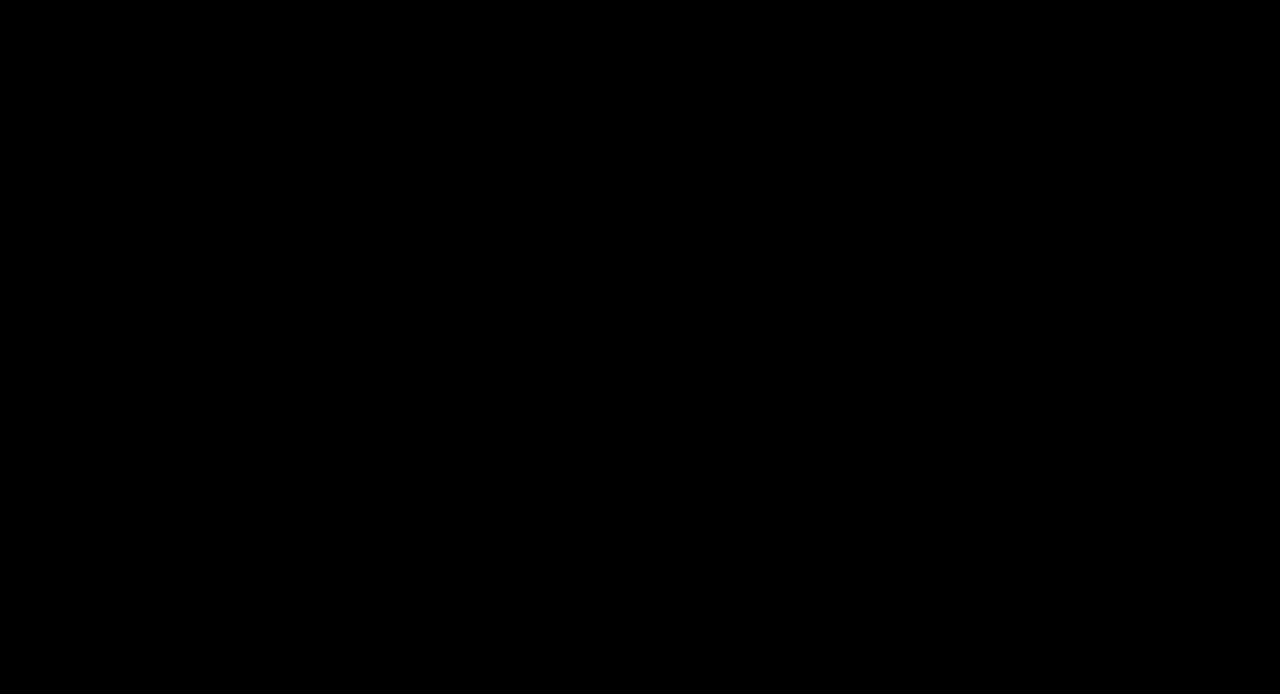
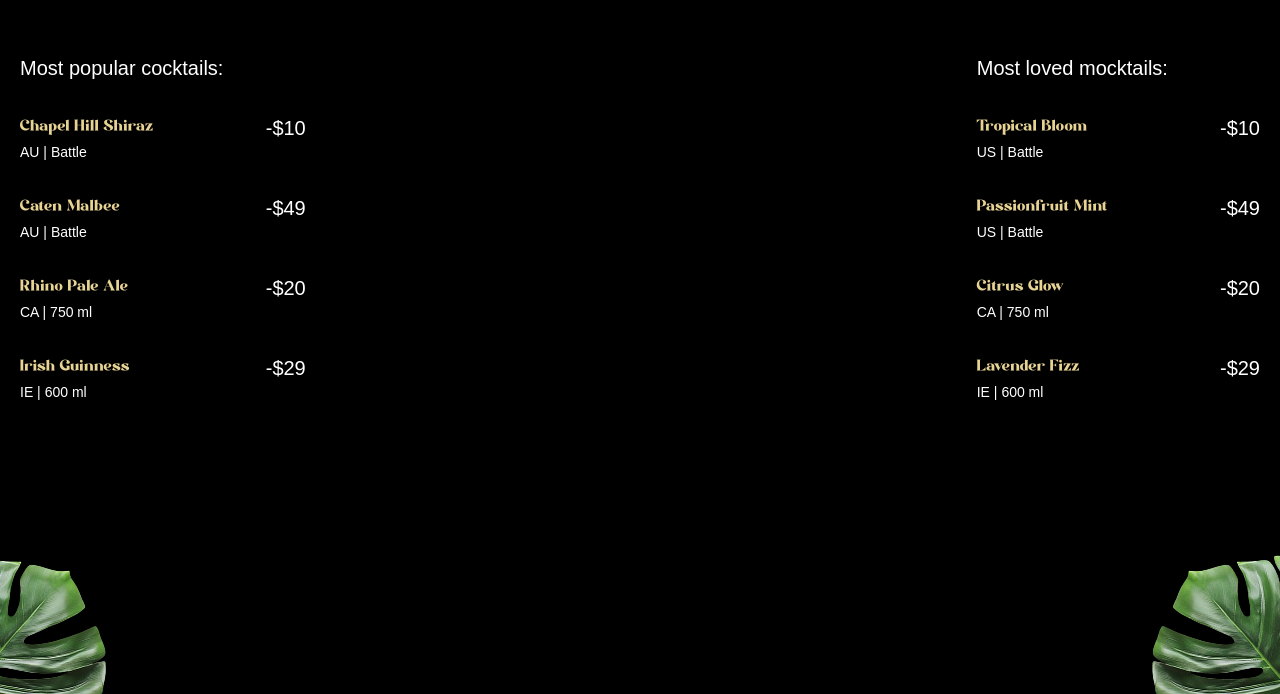
Before and after one commit to bipul-sarkar/Cocktails-Website, a React (Vite) app: page / in a window 1280 px wide. Shown: the part 906-1600 px from the top of the page. Built offline with nearby package versions, Linux system fonts and the light colour scheme; a web font is replaced by a local one.

Commit message:
Implemened the Cocktails Section

```diff
--- a/src/App.jsx
+++ b/src/App.jsx
@@ -3,6 +3,7 @@
 import gsap from "gsap";
 import Navbar from "./components/Navbar";
 import Hero from "./components/Hero";
+import Cocktails from "./components/Cocktails";
 
 gsap.registerPlugin(ScrollTrigger, SplitText);
 
@@ -11,6 +12,7 @@
     <main>
       <Navbar />
       <Hero />
+      <Cocktails/>
     </main>
   );
 };
--- /dev/null
+++ b/src/components/Cocktails.jsx
@@ -0,0 +1,78 @@
+import React from "react";
+import { cocktailLists, mockTailLists } from "../../constants";
+import { useGSAP } from "@gsap/react";
+import gsap from "gsap";
+
+const Cocktails = () => {
+  useGSAP(() => {
+    const parallaxTimeline = gsap.timeline({
+      scrollTrigger: {
+        trigger: "#cocktails",
+        start: "top 30%",
+        end: "bottom 80%",
+        scrub: true,
+      },
+    });
+
+    parallaxTimeline
+      .from("#c-left-leaf", {
+        x: -100,
+        y: 100,
+      })
+      .from("#c-right-leaf", {
+        x: 100,
+        y: 100,
+      });
+  });
+
+  return (
+    <section id="cocktails">
+      <img src="/images/cocktail-left-leaf.png" alt="l-leaf" id="c-left-leaf" />
+      <img
+        src="/images/cocktail-right-leaf.png"
+        alt="r-leaf"
+        id="c-right-leaf"
+      />
+
+      <div className="list">
+        <div className="popular">
+          <h2>Most popular cocktails:</h2>
+
+          <ul>
+            {cocktailLists.map(({ name, country, detail, price }) => (
+              <li key={name}>
+                <div className="md:me-28">
+                  <h3>{name}</h3>
+                  <p>
+                    {country} | {detail}
+                  </p>
+                </div>
+                <span>-{price}</span>
+              </li>
+            ))}
+          </ul>
+        </div>
+
+        <div className="loved">
+          <h2>Most loved mocktails:</h2>
+
+          <ul>
+            {mockTailLists.map(({ name, country, detail, price }) => (
+              <li key={name}>
+                <div className="me-28">
+                  <h3>{name}</h3>
+                  <p>
+                    {country} | {detail}
+                  </p>
+                </div>
+                <span>-{price}</span>
+              </li>
+            ))}
+          </ul>
+        </div>
+      </div>
+    </section>
+  );
+};
+
+export default Cocktails;
```
